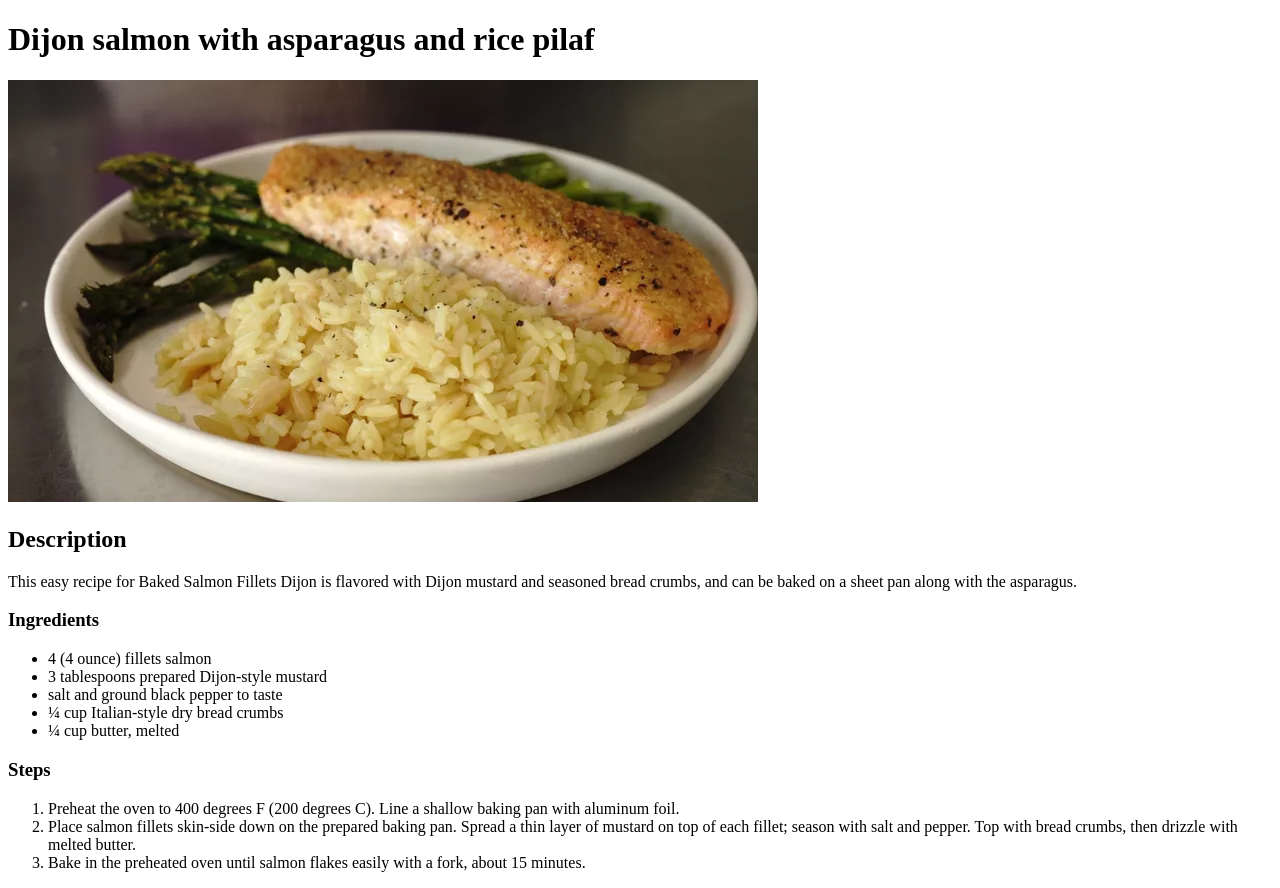
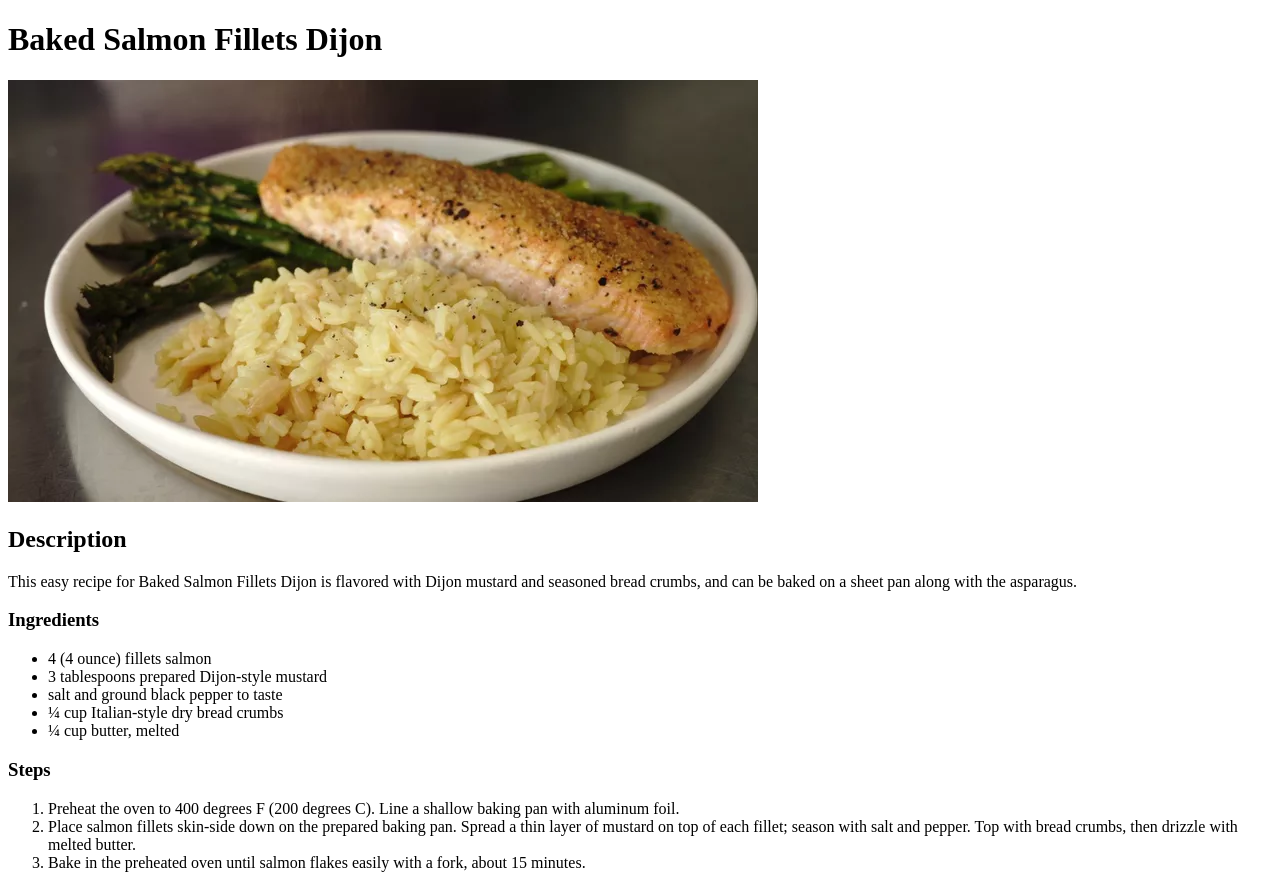
Before and after one commit to calumtreloar/odin-recipes, a plain HTML site: page recipes/salmon.html in a window 1280 px wide. Drawn offline with Linux system fonts and the light colour scheme.

Commit message:
Update salmon recipe name

```diff
--- a/recipes/salmon.html
+++ b/recipes/salmon.html
@@ -2,10 +2,10 @@
 <html lang="en">
     <head>
         <meta charset="UTF-8">
-        <title>Dijon salmon with asparagus and rice pilaf</title>
+        <title>Baked Salmon Fillets Dijon</title>
     </head>
     <body>
-        <h1>Dijon salmon with asparagus and rice pilaf</h1>
+        <h1>Baked Salmon Fillets Dijon</h1>
         <img src="images/salmon.webp" alt="Well-seasoned salmon with a side of asparagus and pilal rice in a bowl">
 
         <h2>Description</h2>
```
